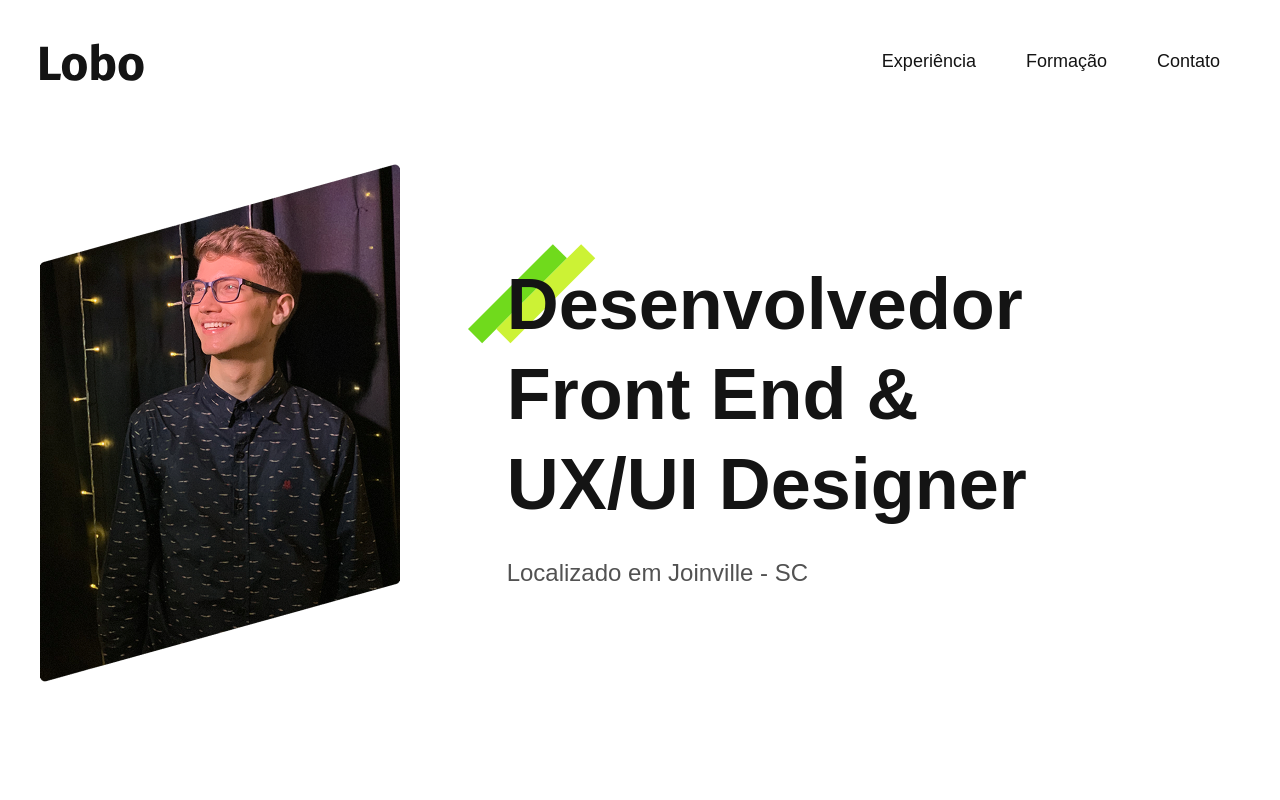
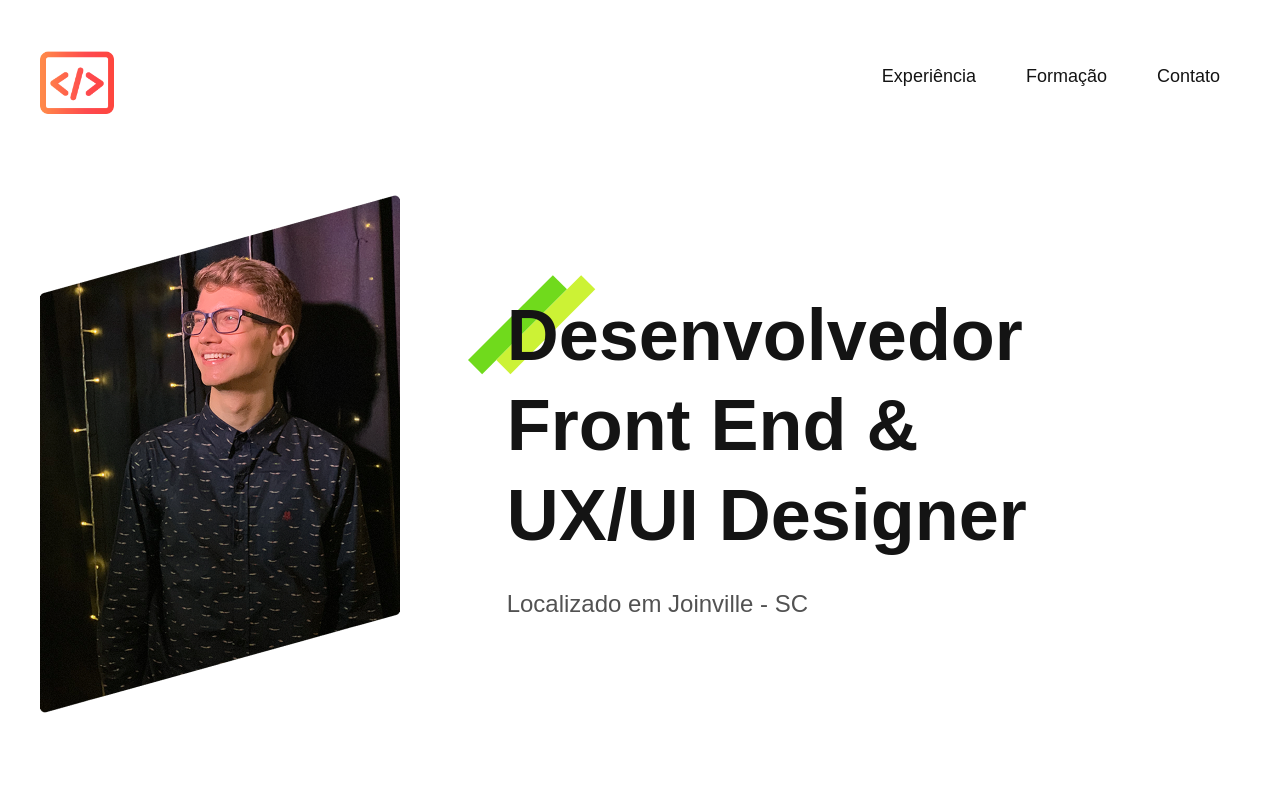
Before and after one commit to iomes2/iomes2.github.io, a plain HTML site: page index.html in a window 1280 px wide. Shown: the top 800 px of the page. Drawn offline with Linux system fonts and the light colour scheme.

Commit message:
atualizado logo e favicon

```diff
--- a/index.html
+++ b/index.html
@@ -7,11 +7,12 @@
   <meta name="description" content="Desenvolvedor Front End & UX/UI Designer Localizado em Santa Catarina">
   <meta name="viewport" content="width=device-width, initial-scale=1.0">
   <link rel="stylesheet" href="style.css">
+  <link rel="icon" href="./favicon.png" type="image/png">
 </head>
 
 <body>
   <header class="header">
-    <img src="./imagens/marca.svg" alt="lobo" width="104" height="38">
+    <img src="./imagens/codee.png" alt="code" width="74" height="74">
     <nav>
       <ul class="header-menu">
         <li><a href="#experiencia">Experiência</a></li>
```
Also changed, not shown: favicon.png (added), imagens/codee.png (added).
